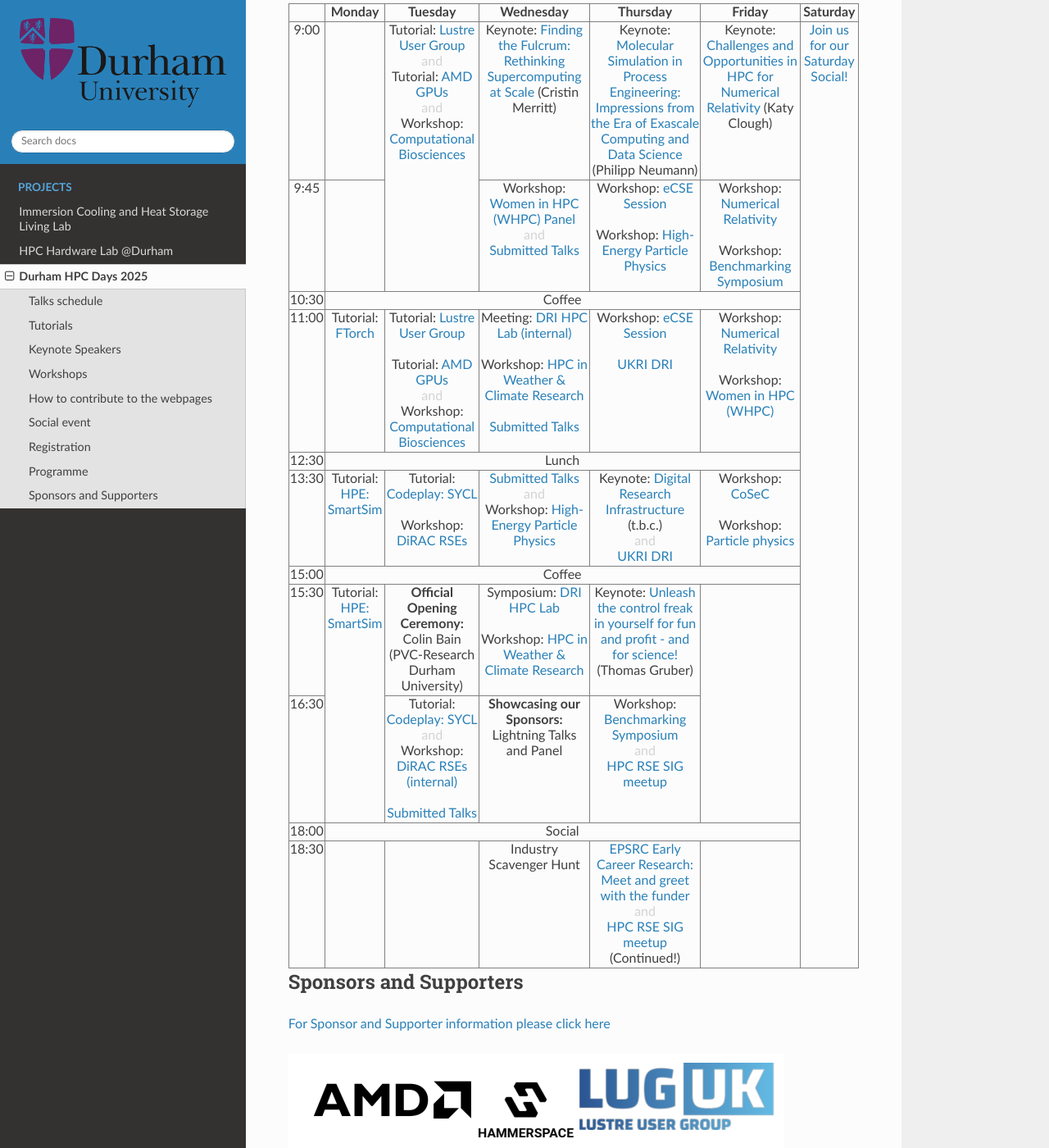
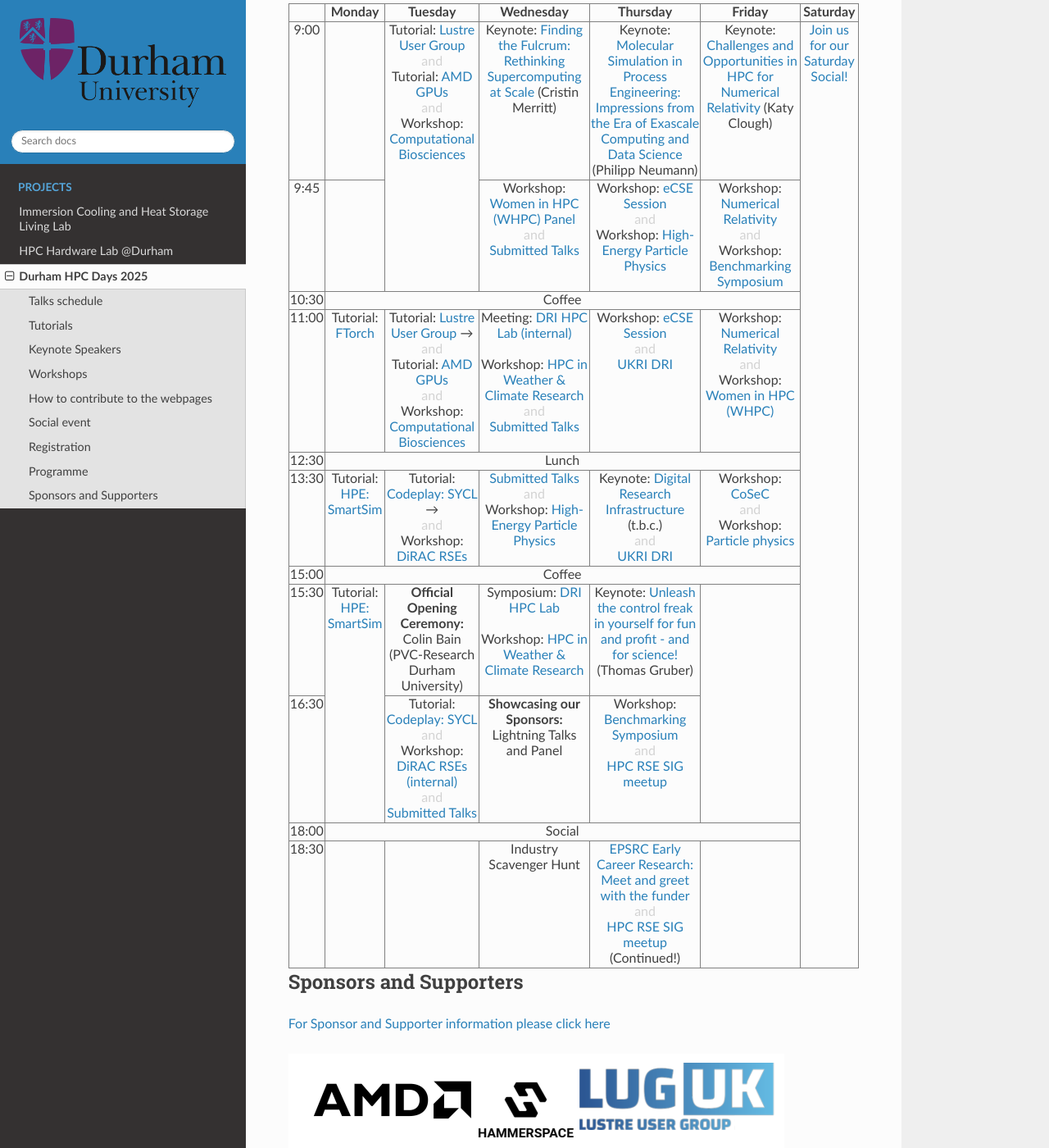
Before and after one commit to ilectra/durham, a Sphinx documentation site: the page built from docs/hpcdays/index.md, in a window 1280 px wide and 1400 px high, scrolled down 962 px. Shown: the whole window at 82% size. Built offline with Sphinx 7.4.7 and the Read the Docs theme 3.1.0, drawn with Linux system fonts in a browser that asks for light colours.

Commit message:
added ands

```diff
--- a/docs/hpcdays/index.md
+++ b/docs/hpcdays/index.md
@@ -47,8 +47,8 @@
   <td> 9:45 </td>
   <td>  </td>
   <td> Workshop: <a href="workshops.html#women-in-hpc-whpc">Women in HPC (WHPC) Panel</a> <br /><div style="color:LightGrey;font-size=50%">and</div> <a href="talks.html#wednesday-4-june-2025-09-45-to-10-30">Submitted Talks</a> </td>
-  <td> Workshop: <a href="workshops.html#ecse-session">eCSE Session</a><br/><br/>Workshop: <a href="workshops.html#id1">High-Energy Particle Physics</a> </td>
-  <td> Workshop: <a href="workshops.html#numerical-relativity">Numerical Relativity</a><br/><br/>
+  <td> Workshop: <a href="workshops.html#ecse-session">eCSE Session</a> <br /><div style="color:LightGrey;font-size=50%">and</div>Workshop: <a href="workshops.html#id1">High-Energy Particle Physics</a> </td>
+  <td> Workshop: <a href="workshops.html#numerical-relativity">Numerical Relativity</a> <br /><div style="color:LightGrey;font-size=50%">and</div>
        Workshop: <a href="workshops.html#id2">Benchmarking Symposium</a> </td>
 </tr>
 <tr>
@@ -58,10 +58,10 @@
 <tr>
   <td> 11:00 </td>
   <td> Tutorial: <a href="tutorials.html#iccs-ftorch">FTorch</a> </td>
-  <td> Tutorial: <a href="tutorials.html#lustre-user-group-darshan-profiling-on-lustre">Lustre User Group</a> <br /> <br /> Tutorial: <a href="tutorials.html#amd-gpus-simplify-your-hpc-application-port-to-gpus-openmp-and-managed-memory-on-amd-mi300a-and-mi300x">AMD GPUs</a><br /><div style="color:LightGrey;font-size=50%">and</div> Workshop: <a href="workshops.html#computational-biosciences">Computational Biosciences</a> </td>
-  <td> Meeting: <a href="dri.html">DRI HPC Lab (internal)</a><br/><br /> Workshop: <a href="workshops.html#hpc-in-weather-climate-research">HPC in Weather & Climate Research</a> <br/><br/> <a href="talks.html#wednesday-4-june-2025-11-00-to-12-30">Submitted Talks</a></td>
-  <td> Workshop: <a href="workshops.html#ecse-session">eCSE Session</a> <br/><br/><a href="dri.html">UKRI DRI</a> </td>
-  <td> Workshop: <a href="workshops.html#numerical-relativity">Numerical Relativity</a> <br/><br/>Workshop: <a href="workshops.html#id3">Women in HPC (WHPC) </a> </td>
+  <td> Tutorial: <a href="tutorials.html#lustre-user-group-darshan-profiling-on-lustre">Lustre User Group</a>  → <br /><div style="color:LightGrey;font-size=50%">and</div> Tutorial: <a href="tutorials.html#amd-gpus-simplify-your-hpc-application-port-to-gpus-openmp-and-managed-memory-on-amd-mi300a-and-mi300x">AMD GPUs</a><br /><div style="color:LightGrey;font-size=50%">and</div> Workshop: <a href="workshops.html#computational-biosciences">Computational Biosciences</a> </td>
+  <td> Meeting: <a href="dri.html">DRI HPC Lab (internal)</a><br/><br /> Workshop: <a href="workshops.html#hpc-in-weather-climate-research">HPC in Weather & Climate Research</a>  <br /><div style="color:LightGrey;font-size=50%">and</div> <a href="talks.html#wednesday-4-june-2025-11-00-to-12-30">Submitted Talks</a></td>
+  <td> Workshop: <a href="workshops.html#ecse-session">eCSE Session</a>  <br /><div style="color:LightGrey;font-size=50%">and</div><a href="dri.html">UKRI DRI</a> </td>
+  <td> Workshop: <a href="workshops.html#numerical-relativity">Numerical Relativity</a>  <br /><div style="color:LightGrey;font-size=50%">and</div>Workshop: <a href="workshops.html#id3">Women in HPC (WHPC) </a> </td>
 </tr>
 <tr>
   <td> 12:30 </td>
@@ -70,10 +70,10 @@
 <tr>
   <td> 13:30 </td>
   <td> Tutorial: <a href="tutorials.html#hpe-smartsim"> HPE: SmartSim</a> </td>
-  <td> Tutorial: <a href="tutorials.html#codeplay-accelerate-your-code-on-gpus-and-more-using-c-and-sycl">Codeplay: SYCL</a> <br /> <br /> Workshop: <a href="workshops.html#dirac-rses"> DiRAC RSEs </a> </td>
+  <td> Tutorial: <a href="tutorials.html#codeplay-accelerate-your-code-on-gpus-and-more-using-c-and-sycl">Codeplay: SYCL</a>  → <br /><div style="color:LightGrey;font-size=50%">and</div> Workshop: <a href="workshops.html#dirac-rses"> DiRAC RSEs </a> </td>
   <td> <a href="talks.html#wednesday-4-june-2025-13-30-to-15-00">Submitted Talks</a> <br /><div style="color:LightGrey;font-size=50%">and</div> Workshop: <a href="workshops.html#hpc-htc-in-high-energy-physics">High-Energy Particle Physics</a> </td>
   <td> Keynote: <a href="dri.html">Digital Research Infrastructure</a> <br /> (t.b.c.) <br /><div style="color:LightGrey;font-size=50%">and</div> <a href="dri.html">UKRI DRI</a></td>
-  <td> Workshop: <a href="workshops.html#cosec">CoSeC</a> <br/><br/>Workshop: <a href="workshops.html#id4">Particle physics</a> </td>
+  <td> Workshop: <a href="workshops.html#cosec">CoSeC</a>  <br /><div style="color:LightGrey;font-size=50%">and</div>Workshop: <a href="workshops.html#id4">Particle physics</a> </td>
 </tr>
 <tr>
   <td> 15:00 </td>
@@ -89,7 +89,7 @@
 </tr>
 <tr>
   <td> 16:30 </td>
-  <td> Tutorial: <a href="tutorials.html#codeplay-accelerate-your-code-on-gpus-and-more-using-c-and-sycl">Codeplay: SYCL</a> <br /><div style="color:LightGrey;font-size=50%">and</div>  Workshop: <a href="workshops.html#dirac-rses">DiRAC RSEs (internal)</a> <br/><br/><a href="talks.html#tuesday-3-june-2025-16-30-to-17-50">Submitted Talks</a></td>
+  <td> Tutorial: <a href="tutorials.html#codeplay-accelerate-your-code-on-gpus-and-more-using-c-and-sycl">Codeplay: SYCL</a> <br /><div style="color:LightGrey;font-size=50%">and</div>  Workshop: <a href="workshops.html#dirac-rses">DiRAC RSEs (internal)</a>  <br /><div style="color:LightGrey;font-size=50%">and</div><a href="talks.html#tuesday-3-june-2025-16-30-to-17-50">Submitted Talks</a></td>
   <td> <b>Showcasing our Sponsors:</b> Lightning Talks and Panel</td>
   <td>Workshop: <a href="workshops.html#benchmarking-symposium-benchmarking-of-hpc-systems-for-simulation-and-ai">Benchmarking Symposium</a><br /><div style="color:LightGrey;font-size=50%">and</div><a href="workshops.html#hpc-rse-sig-meet-up">HPC RSE SIG meetup</a></td>
 </tr>
```
